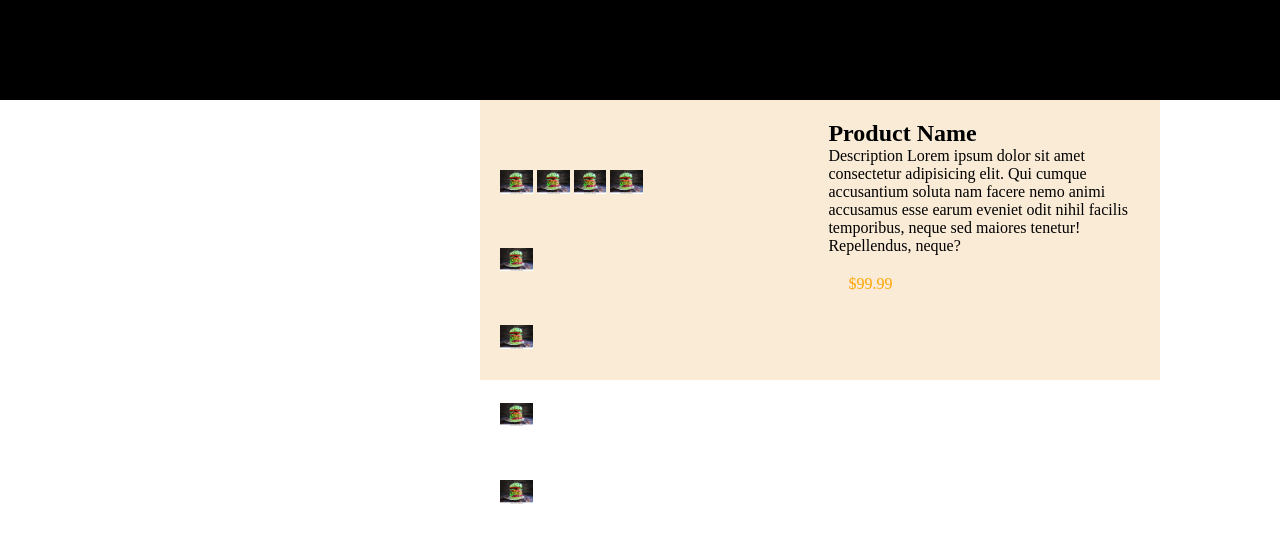
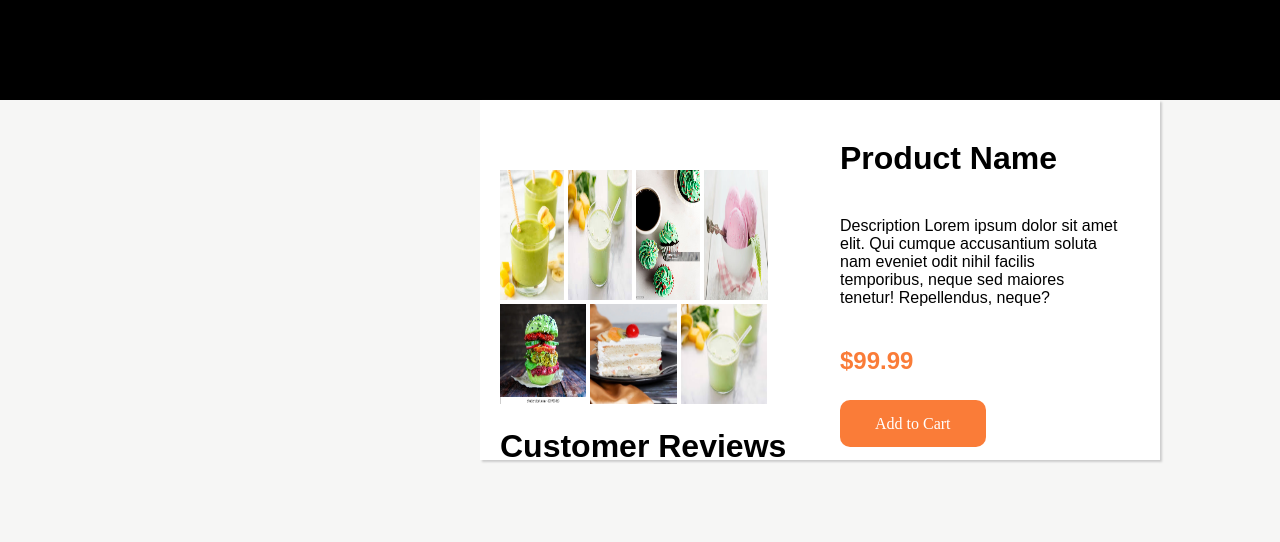
Before and after one commit to pallavi-bhajbhuje8/testboo, a plain HTML site: page index1.html in a window 1280 px wide. Drawn offline with Linux system fonts and the light colour scheme.

Commit message:
add new pracites

```diff
--- a/index1.html
+++ b/index1.html
@@ -10,26 +10,58 @@
             margin: 0;
             padding: 0;
         }
+        body{
+            background-color: rgb(246, 246, 245);
+
+        }
+        .Product-name{
+            float: right;
+            width:50%;
+
+        }
         .product{
-            display: flex;
             width: 50%;
-            background-color: antiquewhite;
-            height: 30vh;
+            background-color:white;
+            height: 40vh;
            margin-left: 30rem;
            padding: 20px;
+           box-shadow: 2px 2px 2px #ccc;
         }
         .img1{
             margin-top: 50px;
         }
-        .img1   img{
-            width:10%;
+        .img1  img{
+            width:20%;
+            height: 130px;
         }
-        /* .product-img {
-            display: flex;
-            width: 90%;
-        } */
-        .img1{
-            float: inline;
+        .img2  img{
+            width:27%;
+            height: 100px;
+        }
+        .product-img {
+            float:left;
+            width: 50%;
+
+        }
+        .Product-name h1{
+            padding: 20px;
+            font-weight: bold;
+            font-family: Arial, Helvetica, sans-serif;
+        }
+        .Product-name p{
+            padding: 20px;
+            font-family: Arial, Helvetica, sans-serif;
+        }
+        .button a{
+            background-color: rgba(250, 124, 56);
+            padding: 15px 35px;
+            text-decoration: none;
+            color: white;
+            border-radius: 10px;
+
+        }
+        .button{
+            padding: 20px;
         }
     </style>
 </head>
@@ -38,33 +70,27 @@
         <div class="product">
             <div class="product-img">
                 <div class="img1">
+                    <img src="images/order.png" alt="">
+                    <img src="images/order1.png" alt="">
+                    <img src="images/cupcake.jpg" alt="">
+                    <img src="images/icecream.png" alt="">
+                </div>
+                <div class="img2">
                     <img src="images/bargar.png" alt="">
-                    <img src="images/bargar.png" alt="">
-                    <img src="images/bargar.png" alt="">
-                    <img src="images/bargar.png" alt="">
+                    <img src="images/peastry.png" alt="">
+                    <img src="images/order1.png" alt="">
                 </div>
-                <div class="img1">
+                <h1 style="font-weight: bold;
+                font-family: Arial, Helvetica, sans-serif; padding: 20px  0px;">Customer Reviews</h1>
 
-                </div>
-                <div class="img1">
-                    <img src="images/bargar.png" alt="">
-                </div>
-                <div class="img1">
-                    <img src="images/bargar.png" alt="">
-                </div>
-                <div class="img1">
-                    <img src="images/bargar.png" alt="">
-                </div>
-                <div class="img1">
-                    <img src="images/bargar.png" alt="">
-                </div>
             </div>
             <div class="Product-name">
-                <h2>Product Name </h2>
-                <p>Description Lorem ipsum dolor sit amet consectetur adipisicing elit.
-                    Qui cumque accusantium soluta nam facere nemo animi accusamus esse earum eveniet odit nihil facilis temporibus,
+                <h1>Product Name </h1>
+                <p>Description Lorem ipsum dolor sit amet  elit.
+                    Qui cumque accusantium soluta nam  eveniet odit nihil facilis temporibus,
                      neque sed maiores tenetur! Repellendus, neque?</p>
-                     <p style="color:orange ; padding: 20px;">$99.99</p>
+                     <h2 style="color:rgb(250, 124, 56) ; padding:20px;  font-family: Arial, Helvetica, sans-serif;">$99.99</h2>
+                    <div class="button"><a href="#">Add to Cart</a></div>
             </div>
         </div>
 
```
